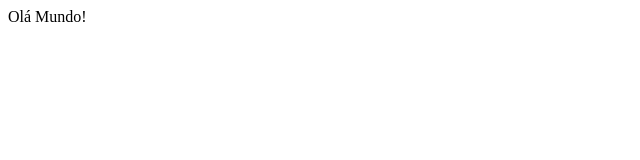
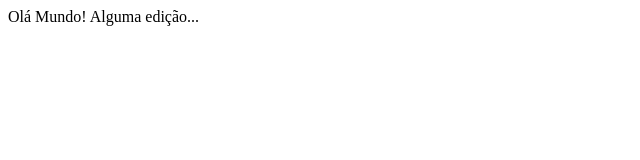
Before and after one commit to tiagosegato/ProjetoGitHub, a plain HTML site: page index.html in a window 1280 px wide. Shown: the whole page, without its empty margins (0-640 px from the left). Drawn offline with Linux system fonts and the light colour scheme.

Commit message:
melhorias no visual

```diff
--- a/index.html
+++ b/index.html
@@ -5,5 +5,7 @@
 </head>
 <body>
 	Olá Mundo!
+
+	Alguma edição...
 </body>
 </html>
```
